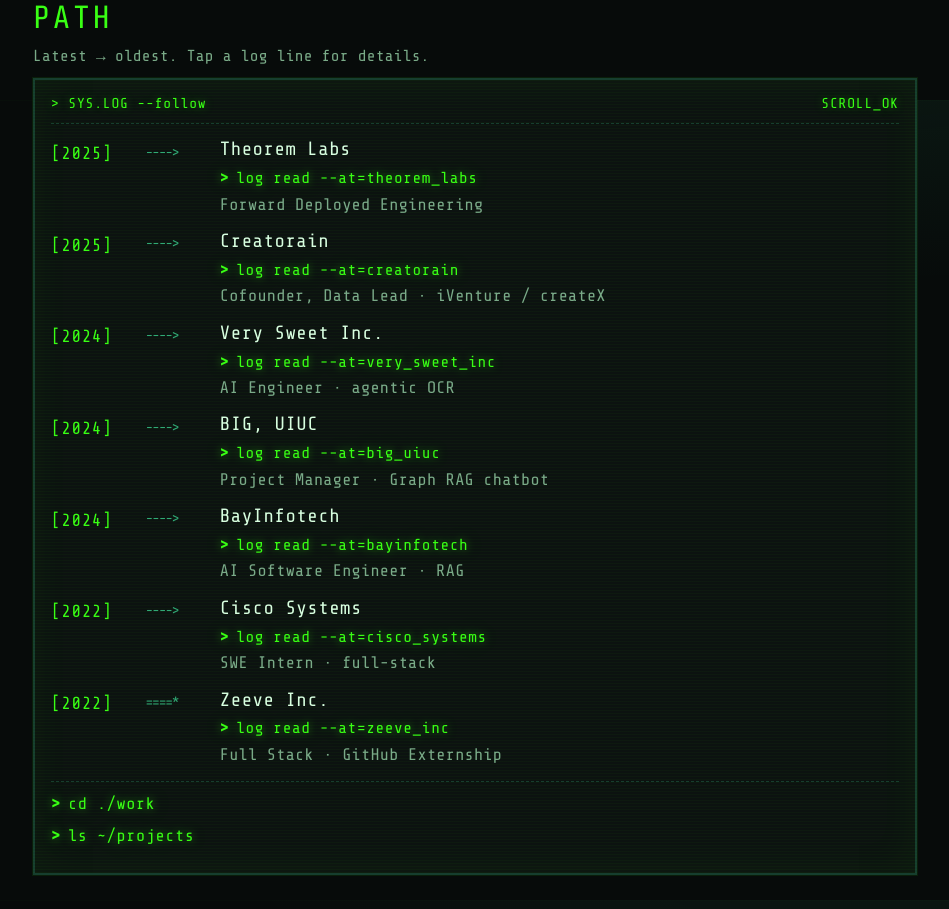
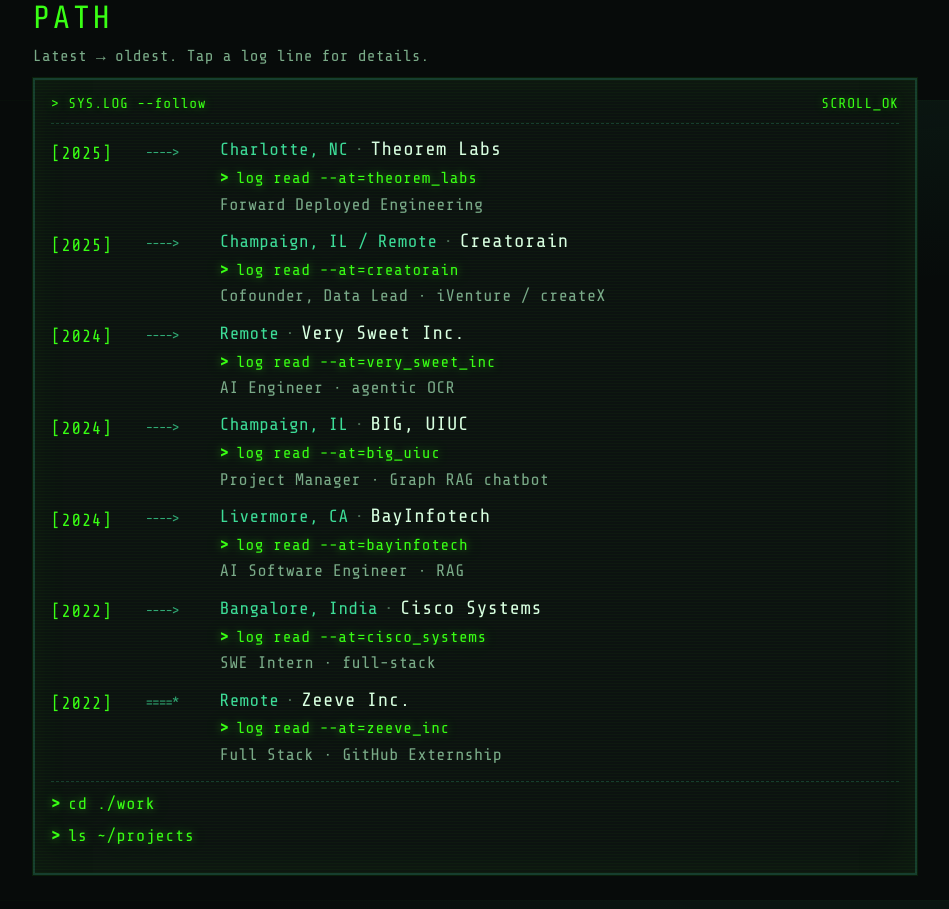
Before and after one commit to Omniwot/portfolio, a React (Vite) app: page / in a window 1280 px wide. Shown: the part 700-1609 px from the top of the page, without its empty margins (165-1114 px from the left). Built offline with nearby package versions, Linux system fonts and the light colour scheme.

Commit message:
Add locations before timeline org names.
Show city/region in accent mono before each company label on the home path timeline.

Co-authored-by: Cursor <cursoragent@cursor.com>

```diff
--- a/src/components/Timeline.module.css
+++ b/src/components/Timeline.module.css
@@ -128,6 +128,19 @@
   overflow-wrap: anywhere;
 }
 
+.location {
+  color: var(--accent);
+  font-family: var(--font-mono);
+  font-size: 0.92em;
+  letter-spacing: 0.02em;
+}
+
+.orgSep {
+  margin: 0 0.35rem;
+  color: var(--text-muted);
+  opacity: 0.6;
+}
+
 .timelineCmd {
   margin: 0 0 0.2rem;
   font-size: clamp(0.9rem, 2vw, 1rem);
--- a/src/components/Timeline.tsx
+++ b/src/components/Timeline.tsx
@@ -55,7 +55,13 @@ export default function Timeline() {
                       {i < timeline.length - 1 ? "---->" : "====*"}
                     </span>
                     <div className={styles.copy}>
-                      <p className={styles.org}>{event.label}</p>
+                      <p className={styles.org}>
+                        <span className={styles.location}>{event.location}</span>
+                        <span className={styles.orgSep} aria-hidden="true">
+                          ·
+                        </span>
+                        <span>{event.label}</span>
+                      </p>
                       <CommandLink
                         command={`log read --at=${slugify(event.label, 20)}`}
                         to="/work"
--- a/src/data/site.ts
+++ b/src/data/site.ts
@@ -23,6 +23,7 @@ export type Credential = {
 export type TimelineEvent = {
   year: string;
   label: string;
+  location: string;
   detail: string;
 };
 
@@ -52,36 +53,43 @@ export const timeline: TimelineEvent[] = [
   {
     year: "2025",
     label: "Theorem Labs",
+    location: "Charlotte, NC",
     detail: "Forward Deployed Engineering",
   },
   {
     year: "2025",
     label: "Creatorain",
+    location: "Champaign, IL / Remote",
     detail: "Cofounder, Data Lead · iVenture / createX",
   },
   {
     year: "2024",
     label: "Very Sweet Inc.",
+    location: "Remote",
     detail: "AI Engineer · agentic OCR",
   },
   {
     year: "2024",
     label: "BIG, UIUC",
+    location: "Champaign, IL",
     detail: "Project Manager · Graph RAG chatbot",
   },
   {
     year: "2024",
     label: "BayInfotech",
+    location: "Livermore, CA",
     detail: "AI Software Engineer · RAG",
   },
   {
     year: "2022",
     label: "Cisco Systems",
+    location: "Bangalore, India",
     detail: "SWE Intern · full-stack",
   },
   {
     year: "2022",
     label: "Zeeve Inc.",
+    location: "Remote",
     detail: "Full Stack · GitHub Externship",
   },
 ];
```
